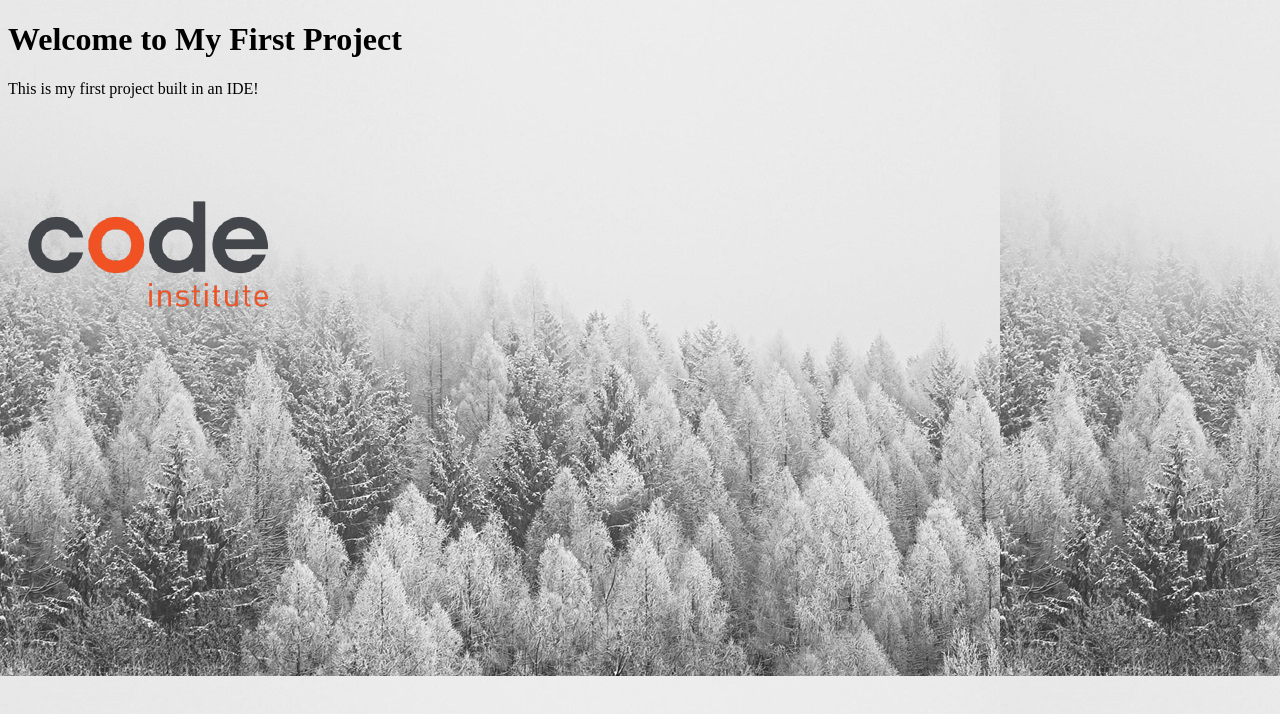
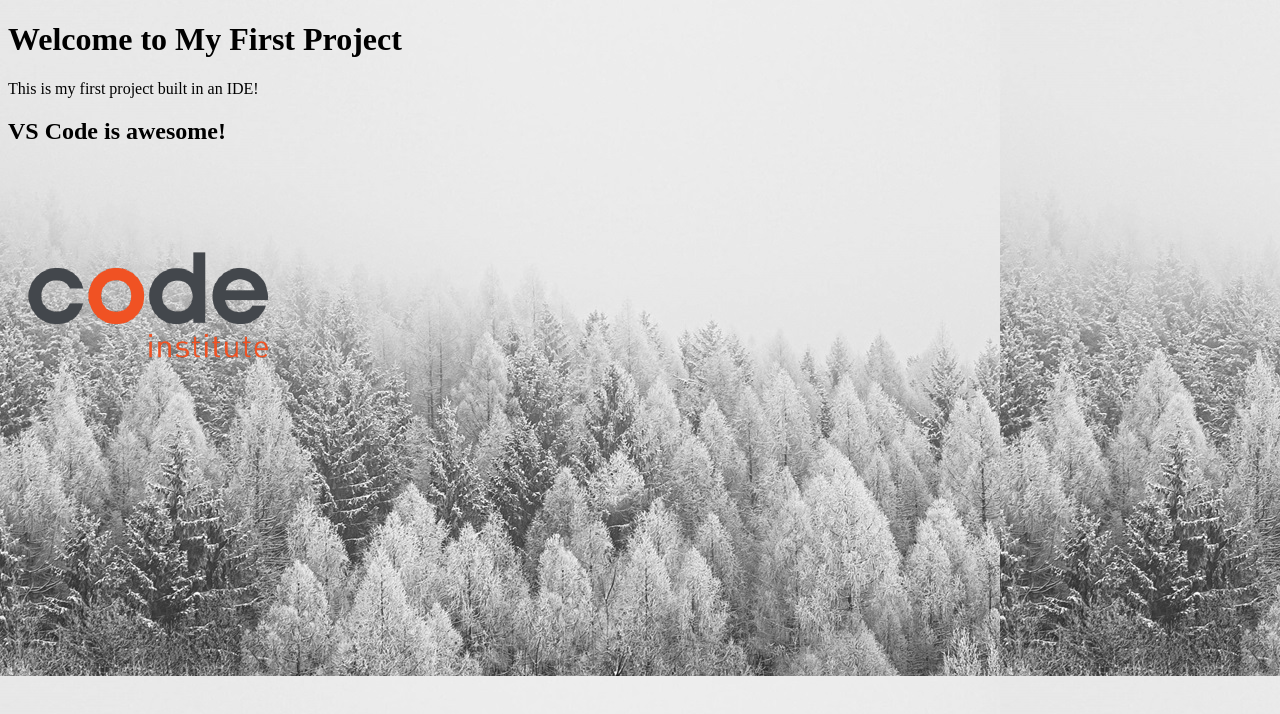
Before and after one commit to sergionzeutcho-rgb/my-first-project, a plain HTML site: page index.html in a window 1280 px wide. Drawn offline with Linux system fonts and the light colour scheme.

Commit message:
Add subheading to index.html and update heading styles in styles.css

```diff
--- a/assets/css/styles.css
+++ b/assets/css/styles.css
@@ -1,4 +1,5 @@
 body {
-    background-color: lightskyblue;
+    background-color: lightgray;
     background-image: url("../images/background-img.jpg");
+    <h2>color: orangered;
 }
--- a/index.html
+++ b/index.html
@@ -9,6 +9,7 @@
 <body>
     <h1>Welcome to My First Project</h1>
     <p>This is my first project built in an IDE!</p>
+    <h2>VS Code is awesome!</h2>
     <img src="assets/images/ci-logo.png" alt="Code Institute Logo">
 </body>
 </html>
```
